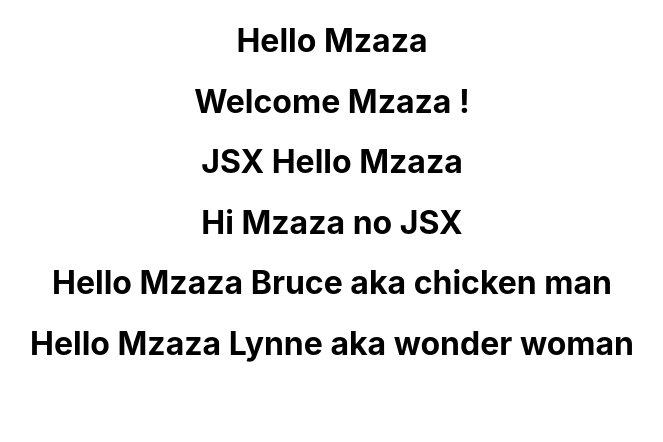
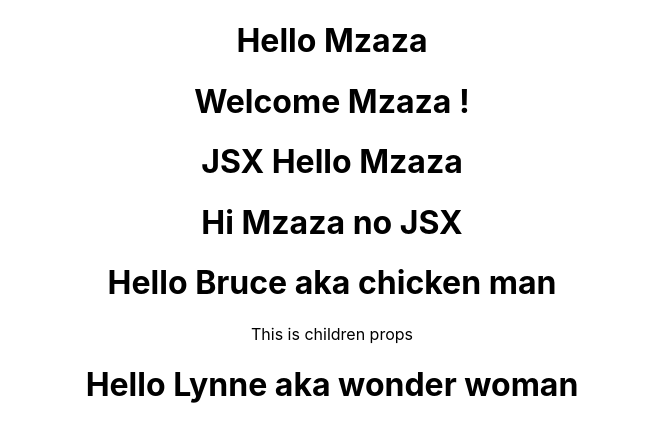
Before and after one commit to mzazakeith/React-Tutorials, a React (Create React App) app in the folder hello-components/: page / in a window 1280 px wide. Shown: the top 442 px of the page, without its empty margins (308-971 px from the left). Built offline with nearby package versions, Linux system fonts and the light colour scheme.

Commit message:
children props

```diff
--- a/hello-components/src/App.js
+++ b/hello-components/src/App.js
@@ -13,7 +13,9 @@
       <Welcome></Welcome>
       <Hello/>
       <Hi/>
-      <PropsHi name="Bruce" HeroName="chicken man"/>
+      <PropsHi name="Bruce" HeroName="chicken man">
+        <p>This is children props</p>
+      </PropsHi>
       <PropsHi name="Lynne" HeroName="wonder woman"/>
     </div>
   );
--- a/hello-components/src/components/PropsHi.js
+++ b/hello-components/src/components/PropsHi.js
@@ -2,7 +2,10 @@
 
 
 const PropsHi = (props) => {
-  return <h1>Hello Mzaza {props.name} aka {props.HeroName}</h1>
+  return (
+    <div>
+      <h1>Hello {props.name} aka {props.HeroName}</h1> {props.children}
+    </div>)
 }
 
 export default PropsHi
```
